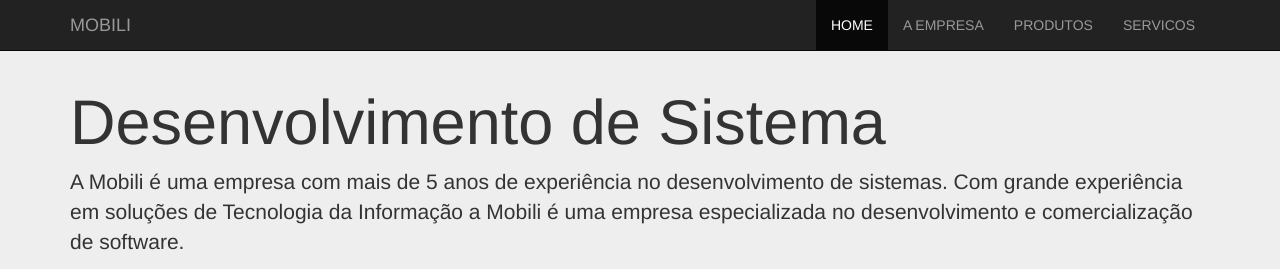
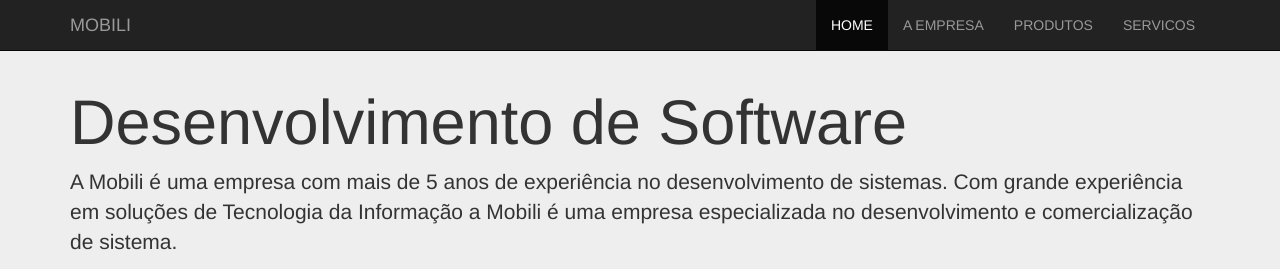
Before and after one commit to ClebsonAccyole/treinamento-layout-html-css, a plain HTML site: page index.html in a window 1280 px wide. Shown: the top 269 px of the page. Drawn offline with nearby package versions, Linux system fonts and the light colour scheme.

Commit message:
aterado titulo

```diff
--- a/index.html
+++ b/index.html
@@ -49,11 +49,11 @@
     <div class="jumbotron">
       <div class="container">
       	<br />
-        <h1>Desenvolvimento de Sistema</h1>
+        <h1>Desenvolvimento de Software</h1>
         <p>
         	A Mobili é uma empresa com mais de 5 anos de experiência no desenvolvimento de sistemas.
         	Com grande experiência em soluções de Tecnologia da Informação a Mobili é uma empresa especializada
-        	no desenvolvimento e comercialização de software.
+        	no desenvolvimento e comercialização de sistema.
         </p>
         <p><a class="btn btn-primary btn-lg" role="button">Veja mais &raquo;</a></p>
       </div>
```
